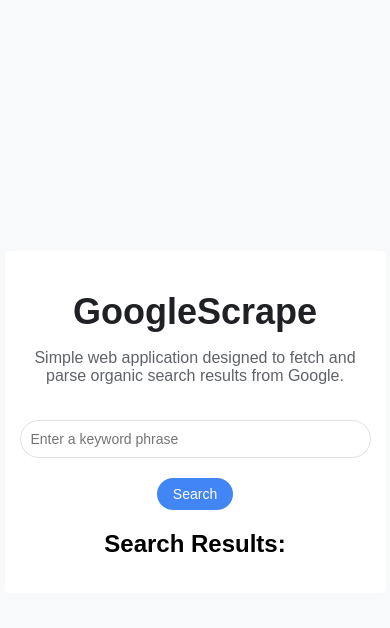
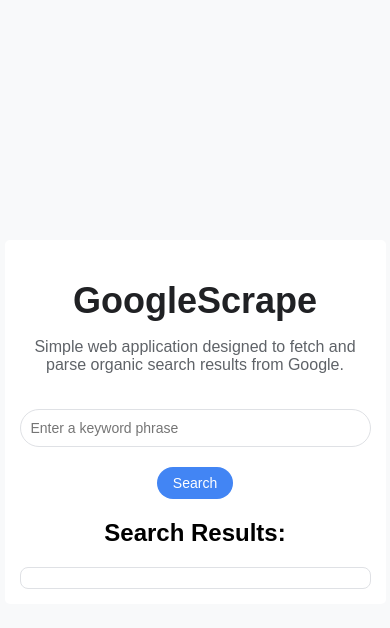
Before and after one commit to mustafos/GoogleScrape, a Python web app: template templates/index.html in a window 390 px wide. Shown: the top 628 px of the page. Run offline with Jinja, Linux system fonts and the light colour scheme; the template is opened without the code that fills it, so the values that code supplies are empty.

Commit message:
fix: search result

```diff
--- a/static/script.js
+++ b/static/script.js
@@ -8,11 +8,21 @@
 
         // Check for errors
         if (results.error) {
-            document.getElementById('results').textContent = 'Error fetching results.';
+            document.getElementById('results-container').textContent = 'Error fetching results.';
             return;
         }
 
-        document.getElementById('results').textContent = JSON.stringify(results, null, 2);
+        // Clear previous results
+        const resultsContainer = document.getElementById('results-container');
+        resultsContainer.innerHTML = '';
+
+        // Display the results
+        results.forEach(result => {
+            const resultItem = document.createElement('div');
+            resultItem.classList.add('result-item');
+            resultItem.innerHTML = `<strong>${result.title}</strong><br><a href="${result.link}" target="_blank">${result.link}</a>`;
+            resultsContainer.appendChild(resultItem);
+        });
 
         // Enable save button
         const saveButton = document.getElementById('saveResults');
@@ -28,7 +38,7 @@
             URL.revokeObjectURL(url);
         };
     } catch (error) {
-        document.getElementById('results').textContent = 'Error fetching results.';
+        document.getElementById('results-container').textContent = 'Error fetching results.';
     }
 });
 
@@ -44,6 +54,6 @@
 clearButton.addEventListener('click', function() {
     queryInput.value = '';
     clearButton.style.display = 'none';
-    document.getElementById('results').textContent = ''; // Clear search results
+    document.getElementById('results-container').innerHTML = ''; // Clear search results
     document.getElementById('saveResults').style.display = 'none'; // Hide the save button
 });
--- a/static/styles.css
+++ b/static/styles.css
@@ -92,17 +92,24 @@
 }
 
 /* Style for the search results */
-#results {
+#results-container {
     text-align: left;
     margin-top: 20px;
-    white-space: pre-wrap;
-    word-wrap: break-word;
-    font-size: 16px; /* Default font size for search results */
+    font-size: 16px;
+    max-height: 200px; /* Set a maximum height */
+    overflow-y: auto; /* Enable vertical scrolling */
+    padding: 10px;
+    border: 1px solid #dfe1e5;
+    border-radius: 8px;
+}
+
+/* Style for individual search result items */
+.result-item {
+    margin-bottom: 10px;
 }
 
 /* Mobile styles */
 @media (max-width: 600px) {
-    /* Adjust container size and padding */
     .container {
         width: 90%;
         padding: 15px;
@@ -110,27 +117,23 @@
         border-radius: 5px;
     }
 
-    /* Adjust input field size */
     #query {
         padding: 10px;
         font-size: 14px;
         padding-right: 35px; /* Adjust for the clear button */
     }
 
-    /* Adjust the clear button size */
     #clearButton {
         font-size: 16px;
         right: 8px;
     }
 
-    /* Adjust search button size */
     .search-button {
         padding: 8px 16px;
         font-size: 14px;
         border-radius: 20px;
     }
 
-    /* Adjust heading and paragraph text size */
     h1 {
         font-size: 36px;
         margin-bottom: 8px;
@@ -141,12 +144,10 @@
         margin-bottom: 15px;
     }
 
-    /* Adjust search results styling */
-    #results {
+    #results-container {
         font-size: 14px;
     }
 
-    /* Adjust spacing for the save button */
     #saveResults {
         margin-top: 15px;
     }
--- a/templates/index.html
+++ b/templates/index.html
@@ -6,7 +6,7 @@
                 <title>GoogleScrape</title>
                 <!-- Link to the external CSS file -->
                 <link rel="stylesheet" href="{{ url_for('static', filename='styles.css') }}">
-                    <!-- Link to Font Awesome -->
+                    <!-- Link to Font Awesome for icons -->
                     <link rel="stylesheet" href="https://cdnjs.cloudflare.com/ajax/libs/font-awesome/6.0.0-beta3/css/all.min.css">
     </head>
     <body>
@@ -22,9 +22,9 @@
             </form>
 
             <h2>Search Results:</h2>
-            <pre id="results"></pre>
+            <div id="results-container"></div> <!-- Updated results container -->
 
-            <button id="saveResults" style="display: none;">Save Results</button>
+            <button id="saveResults" class="search-button" style="display: none;">Save Results</button> <!-- Updated button style -->
         </div>
 
         <!-- Link to external JavaScript file -->
```
Also changed, not shown: README.md.
